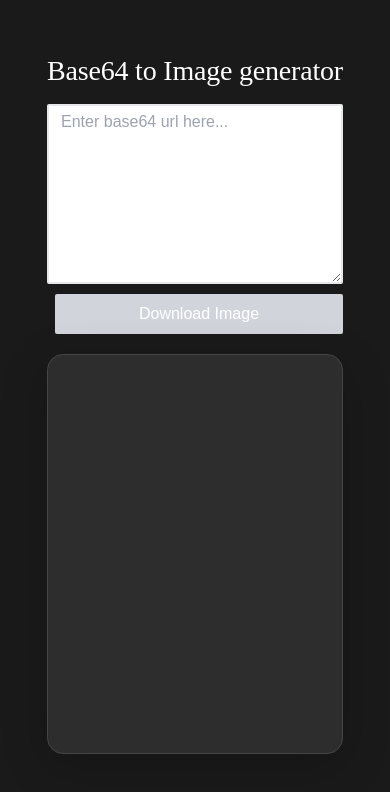
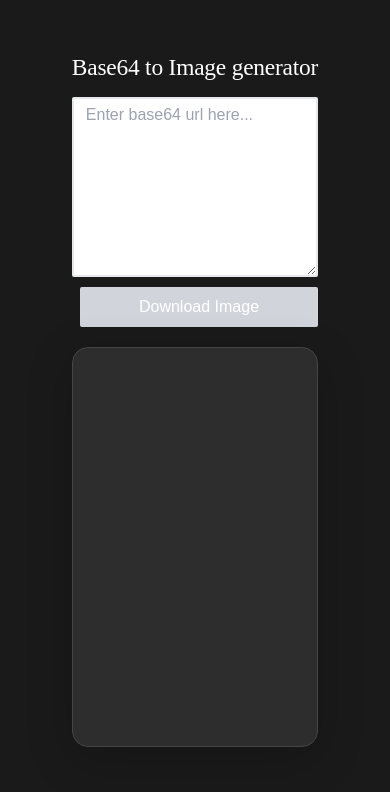
Before and after one commit to RahulThummar/base64-to-image-generator, a React (Create React App) app: page / in a window 390 px wide. Shown: the top 792 px of the page. Built offline with nearby package versions, Linux system fonts and the light colour scheme.

Commit message:
first commit

```diff
--- a/src/index.css
+++ b/src/index.css
@@ -13,6 +13,7 @@
 
 html {
   color: #ffffff;
+  scroll-behavior: smooth;
 }
 
 body {
@@ -20,6 +21,11 @@ body {
   justify-content: center;
   align-items: center;
   background: #1a1a1a;
+}
+
+:focus {
+  outline: none;
+  box-shadow: 0 0 5px rgba(52, 144, 220, 0.8);
 }
 
 .main-container {
@@ -36,7 +42,7 @@ body {
 h2 {
   color: #ffffff;
   text-align: center;
-  font-size: 48px;
+  font-size: 3vw;
   letter-spacing: -0.2px;
   font-family: "Merriweather", serif;
 }
@@ -44,9 +50,10 @@ h2 {
 p {
   max-width: 50rem;
   text-align: center;
-  margin-top: 24px;
-  margin-bottom: 100px;
+  margin-top: 1.5rem;
+  margin-bottom: 6.25rem;
   color: #cccccc;
+  font-size: 1.2vw;
 }
 
 .main-content {
@@ -85,15 +92,18 @@ p {
   border: none;
   border-radius: 4px;
   cursor: pointer;
-  transition: background-color 0.3s ease;
+  transition: background-color 0.3s ease, box-shadow 0.3s ease;
+  box-shadow: 0 4px 8px rgba(0, 0, 0, 0.1);
 }
 
 .download-button:hover {
   background-color: #2779bd;
+  box-shadow: 0 8px 16px rgba(0, 0, 0, 0.2);
 }
 
 .download-button:disabled {
   background-color: grey;
+  cursor: not-allowed;
 }
 
 .preview-image {
@@ -107,22 +117,23 @@ p {
 @media screen and (max-width: 768px) {
   .content-wrapper {
     margin-top: 20px;
+    padding: 10px;
   }
 
   h2 {
-    font-size: 28px;
+    font-size: 6vw;
   }
 
   p {
-    font-size: 16px;
-    word-spacing: normal;
+    font-size: 4vw;
     margin-bottom: 40px;
     margin-top: 15px;
   }
 
   .main-content {
-    font-size: 16px;
+    font-size: 4vw;
     word-spacing: normal;
+    padding: 12px;
   }
 
   .input-container {
```
